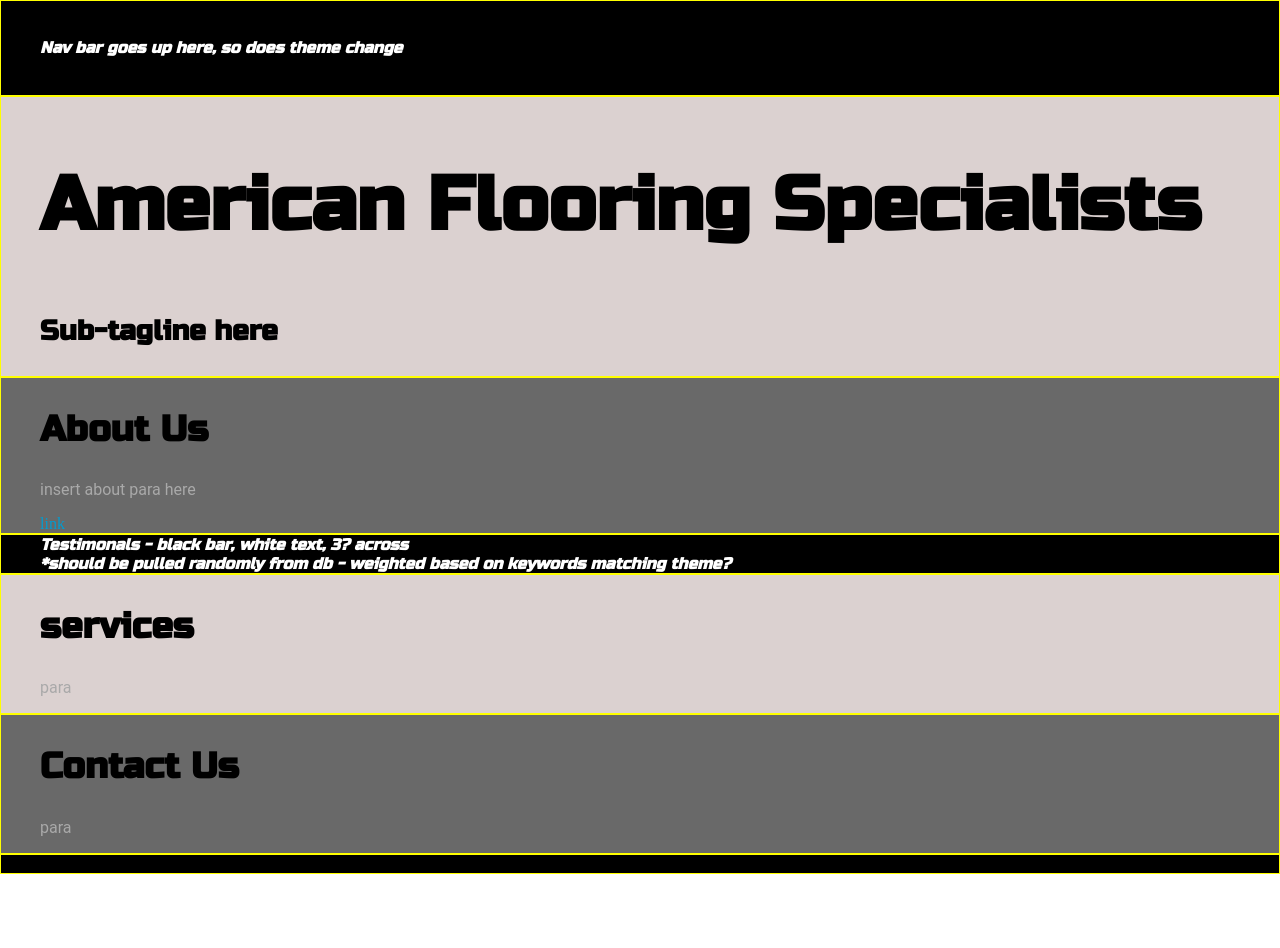
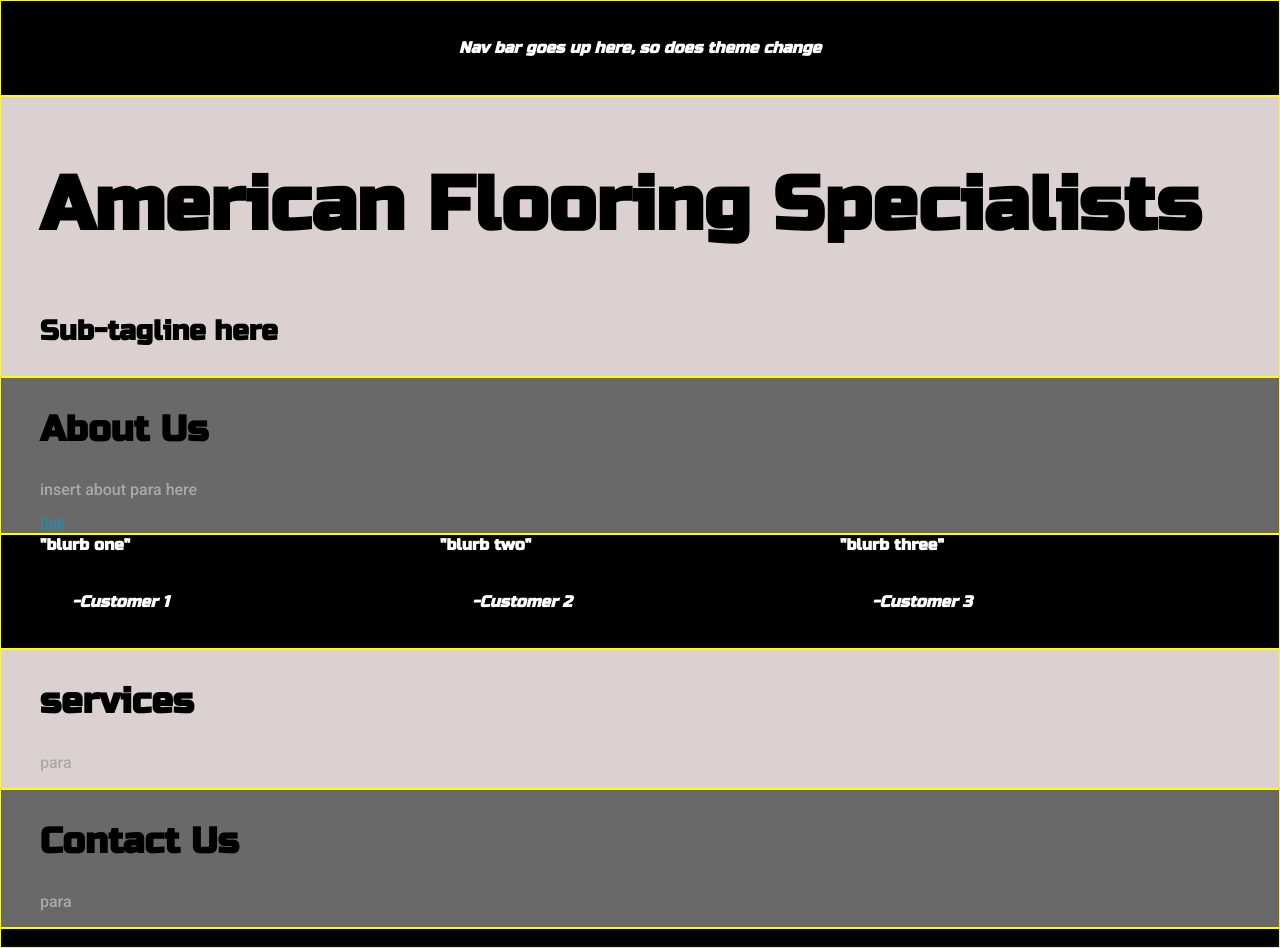
Before and after one commit to zmhiller/AFS-Site, a plain HTML site: page index.html in a window 1280 px wide. Before the commit the page ends 874 px from the top, so only its background shows below. Drawn offline with Linux system fonts and the light colour scheme.

Commit message:
Testimonial grids; continuing basic design layout

```diff
--- a/default.css
+++ b/default.css
@@ -74,3 +74,41 @@ h6 { font-size: 16px;}
       width: 95%;
     }
 }
+
+.nav-wrapper{
+  display: grid;
+  border:1px dashed color: var(--borderColor);
+  min-height: 2em;
+  text-align: center;
+  align-content: center;
+}
+
+.testimonial-wrapper{
+  display: grid;
+  grid-template-columns: 1fr 1fr 1fr;
+  grid-template-areas: 'testimonial1 testimonial2 testimonial3' 'testimonial1-source testimonial2-source testimonial3-source';
+}
+
+.testimonial1{
+  grid-area: testimonial1;
+}
+
+.testimonial2{
+  grid-area: testimonial2;
+}
+
+.testimonial3{
+  grid-area: testimonial3;
+}
+
+.testimonial1-source{
+  grid-area: testimonial1-source;
+}
+
+.testimonial2-source{
+  grid-area: testimonial2-source;
+}
+
+.testimonial3-source{
+  grid-area: testimonial3-source;
+}
--- a/index.html
+++ b/index.html
@@ -9,6 +9,8 @@
 
     <link href="https://fonts.googleapis.com/css2?family=Russo+One&display=swap" rel="stylesheet">
 
+    <link href="https://fonts.googleapis.com/css2?family=Roboto:wght@500&display=swap" rel="stylesheet">
+
     <link rel="stylesheet" type="text/css" href="default.css">
 
   </head>
@@ -16,20 +18,24 @@
   <body>
 
     <section class="fixed-elements">
-      <div class="main-container" id="nav">
-        <h6><i>Nav bar goes up here, so does theme change</i></h6>
+      <div class="main-container">
+        <div class="nav-wrapper">
+          <h6><i>Nav bar goes up here, so does theme change</i></h6>
+        </div>
       </div>
     </section>
 
     <section class="s1">
-      <div class="main-container" id="header">
-        <h1>American Flooring Specialists</h1>
-        <h3>Sub-tagline here</h3>
+      <div class="main-container">
+        <div class="intro-wrapper">
+          <h1>American Flooring Specialists</h1>
+          <h3>Sub-tagline here</h3>
+        </div>
       </div>
     </section>
 
     <section class="s2">
-      <div class="main-container" id="about">
+      <div class="main-container">
         <h2>About Us</h2>
         <p>insert about para here</p>
         <a href="#">link</a>
@@ -37,29 +43,55 @@
     </section>
 
     <section class="testimonials">
-      <div class="main-container" id="testimonials-div">
-        <strong><i>Testimonals - black bar, white text, 3? across</i>
-        <br>
-        <i>*should be pulled randomly from db - weighted based on keywords matching theme?</i></strong>
+      <div class="main-container">
+        <div class="testimonial-wrapper">
+
+          <div class="testimonial1">
+            <strong>"blurb one"</strong>
+          </div>
+
+          <div class="testimonial2">
+            <strong>"blurb two"</strong>
+          </div>
+
+          <div class="testimonial3">
+            <strong>"blurb three"</strong>
+          </div>
+
+          <div class="testimonial1-source">
+            <h6><i>&emsp;&emsp;-Customer 1</i></h6>
+          </div>
+
+          <div class="testimonial2-source">
+            <h6><i>&emsp;&emsp;-Customer 2</i></h6>
+          </div>
+
+          <div class="testimonial3-source">
+            <h6><i>&emsp;&emsp;-Customer 3</i></h6>
+          </div>
+
+        </div>
+
       </div>
+
     </section>
 
     <section class="s1">
-      <div class="main-container" id="services">
+      <div class="main-container">
         <h2>services</h2>
         <p>para</p>
       </div>
     </section>
 
     <section class="s2">
-      <div class="main-container" id="contact">
+      <div class="main-container">
         <h2>Contact Us</h2>
         <p>para</p>
       </div>
     </section>
 
     <section class="fixed-elements">
-      <div class="main-container" id="footer">
+      <div class="main-container">
         <b>Footer way down here</b>
       </div>
     </section>
```
